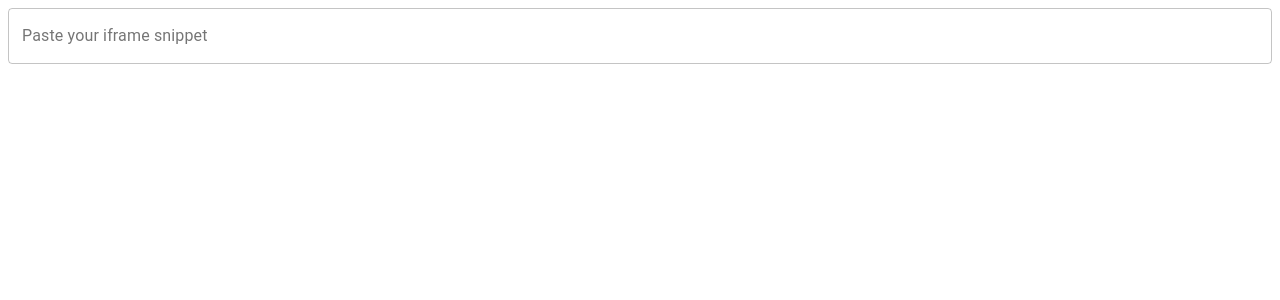
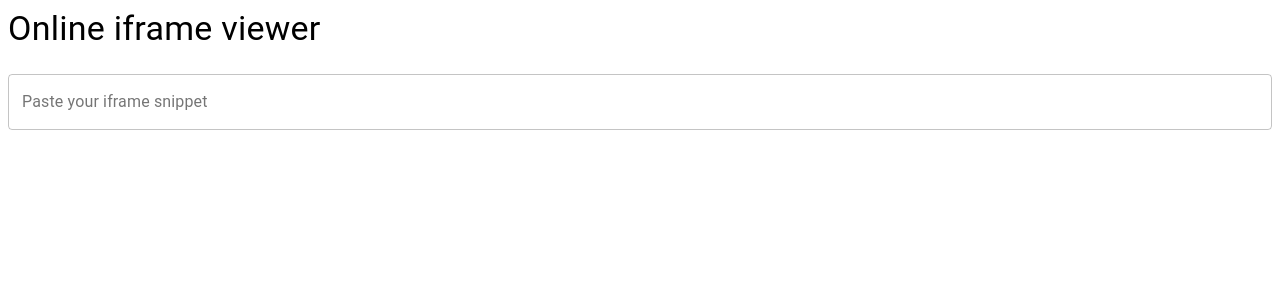
Before and after one commit to Rakhisharma/online-iframe-editor, a React (Create React App) app: page / in a window 1280 px wide. Shown: the top 300 px of the page. Built offline with nearby package versions, Linux system fonts and the light colour scheme.

Commit message:
Add header and improve content box

```diff
--- a/src/Editor/index.tsx
+++ b/src/Editor/index.tsx
@@ -1,9 +1,10 @@
 import { useState } from "react";
-import { Grid, TextField} from "@material-ui/core";
+import { Grid, TextField, Typography} from "@material-ui/core";
 
 import useStyles from './styles';
 export default function App() {
-  const { input } = useStyles();
+
+    const { root, header, input, resultContent } = useStyles();
   const [iframeValue, setIframeValue] = useState('');
 
   const handleChange = (value: any) => {
@@ -13,7 +14,15 @@ export default function App() {
 
   return (
     <>
-      <Grid container spacing={3}>
+      <Grid container spacing={3} className={root}>
+        <Grid item xs={12}>
+          <Typography
+            variant="h4"
+            className={header}
+            >
+            Online iframe viewer
+          </Typography>
+        </Grid>
         <Grid item xs={12}>
           <TextField
             label="Paste your iframe snippet"
@@ -29,7 +38,7 @@ export default function App() {
             multiline
           />
         </Grid>
-        <Grid item xs={12}>
+        <Grid item xs className={resultContent}>
             <div
               dangerouslySetInnerHTML={{
                 __html: iframeValue
```
